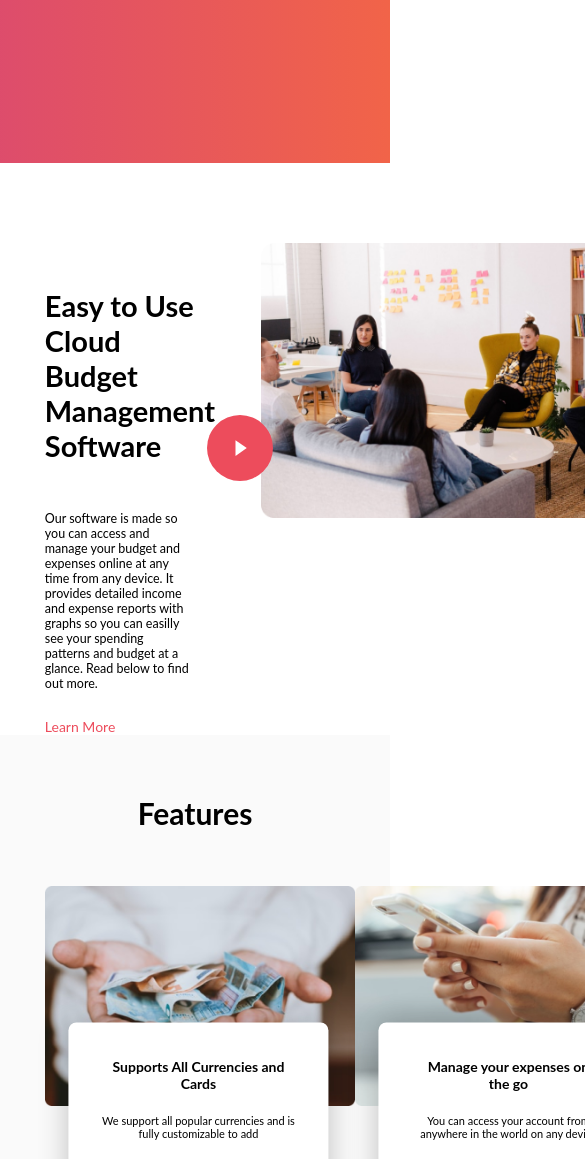
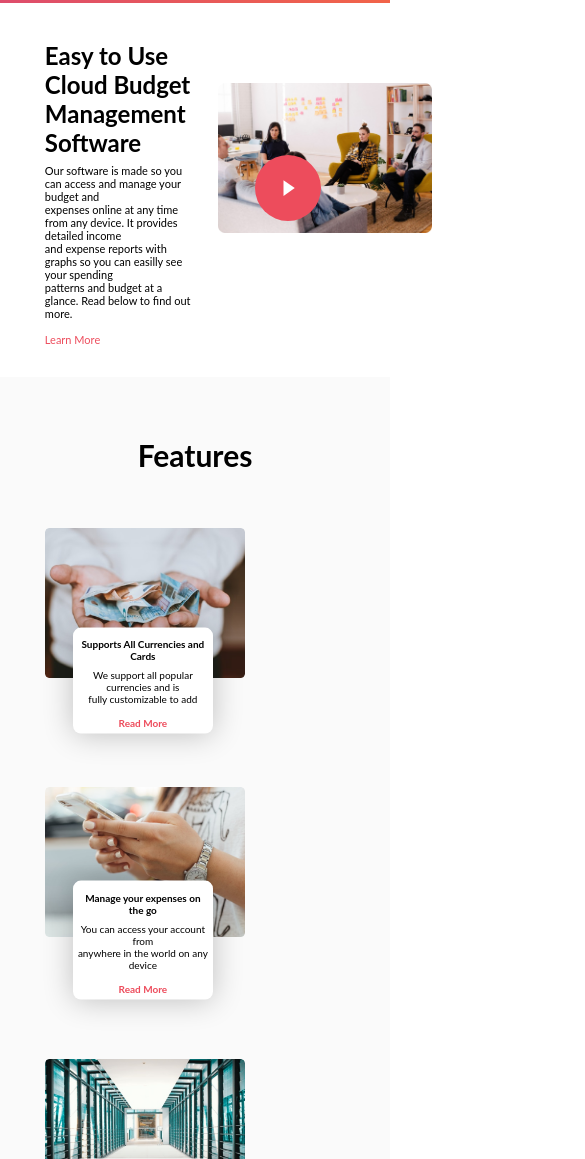
Before and after one commit to krekrekerok/CloudBudget_Neobis, a plain HTML site: page index.html in a window 390 px wide. Shown: the part 841-2000 px from the top of the page, 585 px wide, since content can reach past the window. Drawn offline with Linux system fonts and the light colour scheme.

Commit message:
done as much as can

```diff
--- a/css/styles.css
+++ b/css/styles.css
@@ -32,11 +32,12 @@ ul{
 }
 
 header{
-    height: 119vh;
+    height: 100vh;
     width: 100%;
     background: linear-gradient(90deg, rgba(213, 32, 71, 0.8) 0%, rgba(238, 61, 27, 0.8) 100%), url("../images/BgImg.png");
     background-size: cover;
     background-position: center top;
+    background-repeat: no-repeat;
 }
 nav{
     display: flex;
@@ -114,7 +115,7 @@ nav ul{
 
 .hero{
     text-align: center;
-    margin-top: 150px;
+    margin-top: 100px;
     color: #fff;
 }
 
@@ -413,3 +414,266 @@ footer{
     cursor: pointer;
     transform:scale(1.2)
 }
+
+
+
+
+/* --------  Queries  -------- */
+
+@media screen and (max-width: 1220px) {
+    .hero{
+        margin-top: 50px;
+    }
+
+    .hero__name{
+        font-size: 45px;
+    }
+
+    .hero__desc {
+        font-size: 13px;
+      }
+
+    .hero__btn {
+    padding: 10px 32px;
+    }
+
+
+    .card__img{
+        width: 250px;
+        height: 160px;
+    }
+
+    .card__info{
+
+        transform: translate(5%, -50%);
+        width: 90%;
+    }
+
+    .card__name{
+        margin: 0;
+        font-size: 11px;
+    }
+
+    .card__desc ,.card__link{
+        font-size: 10px;
+    }
+
+    .card__link:hover{
+        font-size: 12px;
+        color: #8e1c27;
+    }
+
+  }
+
+
+  @media screen and (max-width: 1040px){
+
+    .list__item-text{
+        font-size: 12px;
+    }
+    .nav__btn-switch{
+        display: none
+    }
+
+
+    .nav__btn-login{
+        padding: 10px 20px;
+    }
+
+    .nav__btn-login:hover {
+        transform:scale(0.6)
+    }
+
+    .hero{
+        margin-top: 70px;
+    }
+
+    .hero__name{
+        font-size: 50px;
+    }
+
+    .hero__desc {
+        font-size: 14px;
+      }
+
+    .hero__btn {
+    padding: 13px 42px;
+    }
+
+    .hero__btn:hover{
+        transform:scale(0.6)
+    }
+    .section__left{
+        width: 50%;
+        margin: 10% 0;
+    }
+
+    .section__left-name{
+        font-size: 24px;
+        margin:5% 0;
+    }
+
+    .section__left-decs{
+        font-size: 11px;
+        margin-bottom: 5%;
+
+    }
+
+    .overview__left-link{
+        font-size: 11px;
+    }
+
+    .overview__left-link:hover{
+        font-size: 12px;
+    }
+
+    .overview__right{
+        width: 50%;
+        display: flex;
+    }
+
+    .overview__right-play{
+        left: 50%;
+        position: relative;
+        width: 25%;
+    }
+
+    .section__right-video{
+        width: 350px;
+        height: 200px;
+    }
+
+    .card__img{
+        width: 230px;
+        height: 150px;
+    }
+
+    .card__info{
+        transform: translate(10%, -50%);
+        width: 80%;
+    }
+
+    .card__name{
+        font-size: 11px;
+        margin: 0;
+    }
+
+    .card__desc ,.card__link{
+        font-size: 10px;
+    }
+
+    .card__link:hover{
+        font-size: 12px;
+        color: #8e1c27;
+    }
+
+    input, select{
+        padding: 8px;
+      }
+
+    .contact__btn{
+    padding: 10px 15px;}
+
+  }
+
+
+  @media screen and (max-width: 950px){
+    .card__img{
+        width: 200px;
+        height: 150px;
+    }
+    .card__info{
+        padding: 2%;
+        transform: translate(20%, -50%);
+        width: 70%;
+    }
+
+    .card__name{
+        font-size: 10px;
+        margin: 5% 0;
+    }
+
+    .card__desc ,.card__link{
+        margin: 5% 0;
+        font-size: 10px;
+    }
+
+    .card__link:hover{
+        font-size: 12px;
+        color: #8e1c27;
+    }
+
+    header{
+        background-size: cover;
+        background-position: center top;
+        background-repeat: no-repeat;
+    }
+
+    .list__item-text{
+        display: none
+    }
+
+    .hero{
+        margin-top: 50px;
+    }
+
+    .hero__name{
+        font-size: 40px;
+    }
+
+    .hero__desc {
+        font-size: 12px;
+      }
+
+    .hero__btn {
+    padding: 10px 25px;
+    }
+
+    .hero__btn:hover{
+        transform:scale(0.6)
+    }
+    .overview__right-play{
+        left: 40%;
+        position: relative;
+        width: 15%;
+    }
+
+    .section__right-video{
+        width: 300px;
+        height: 150px;
+    }
+  }
+
+
+  @media screen and (max-width: 800px){
+
+
+    .features__list{
+        flex-wrap: wrap;
+        margin: 0 auto;
+    }
+    .card__img{
+        width: 200px;
+        height: 150px;
+    }
+    .card__info{
+        padding: 2%;
+        transform: translate(20%, -50%);
+        width: 70%;
+    }
+
+    .card__name{
+        font-size: 10px;
+        margin: 5% 0;
+    }
+
+    .card__desc ,.card__link{
+        margin: 5% 0;
+        font-size: 10px;
+    }
+
+    .card__link:hover{
+        font-size: 12px;
+        color: #8e1c27;
+    }
+  }
```
